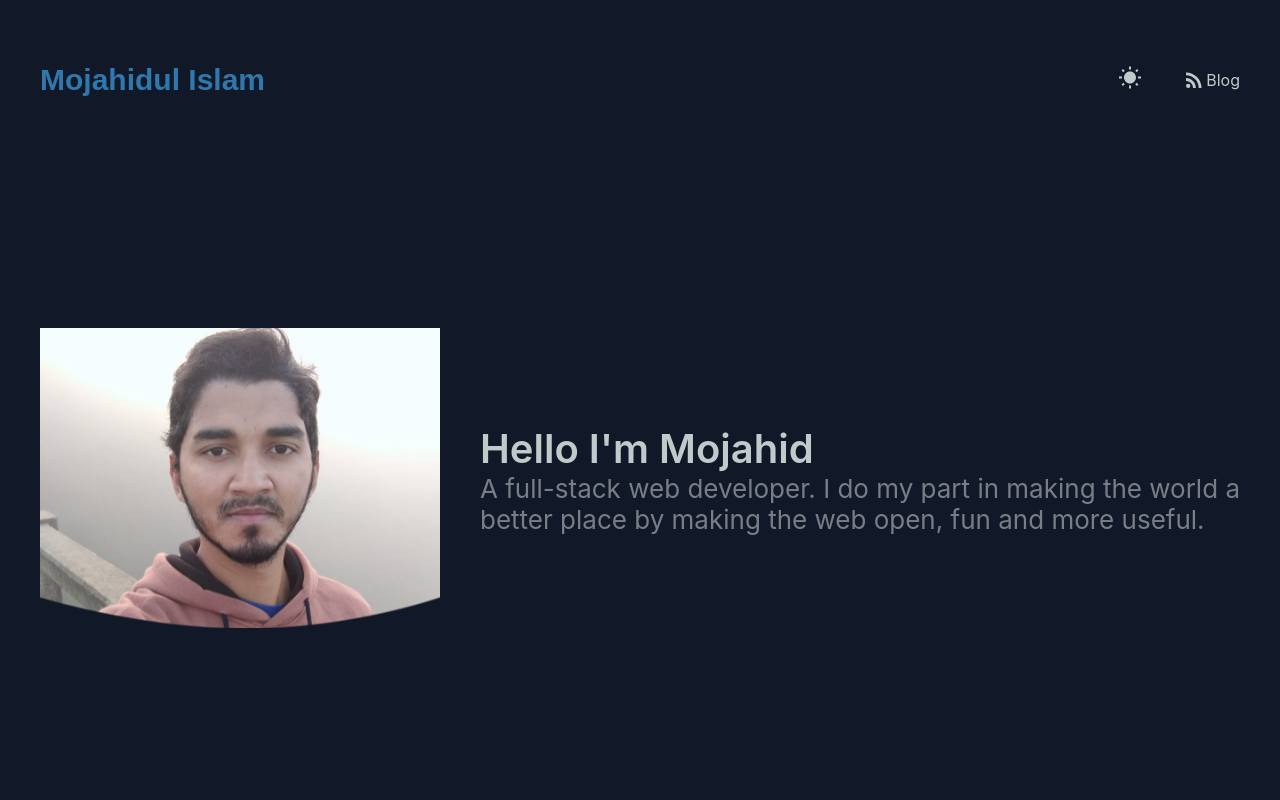
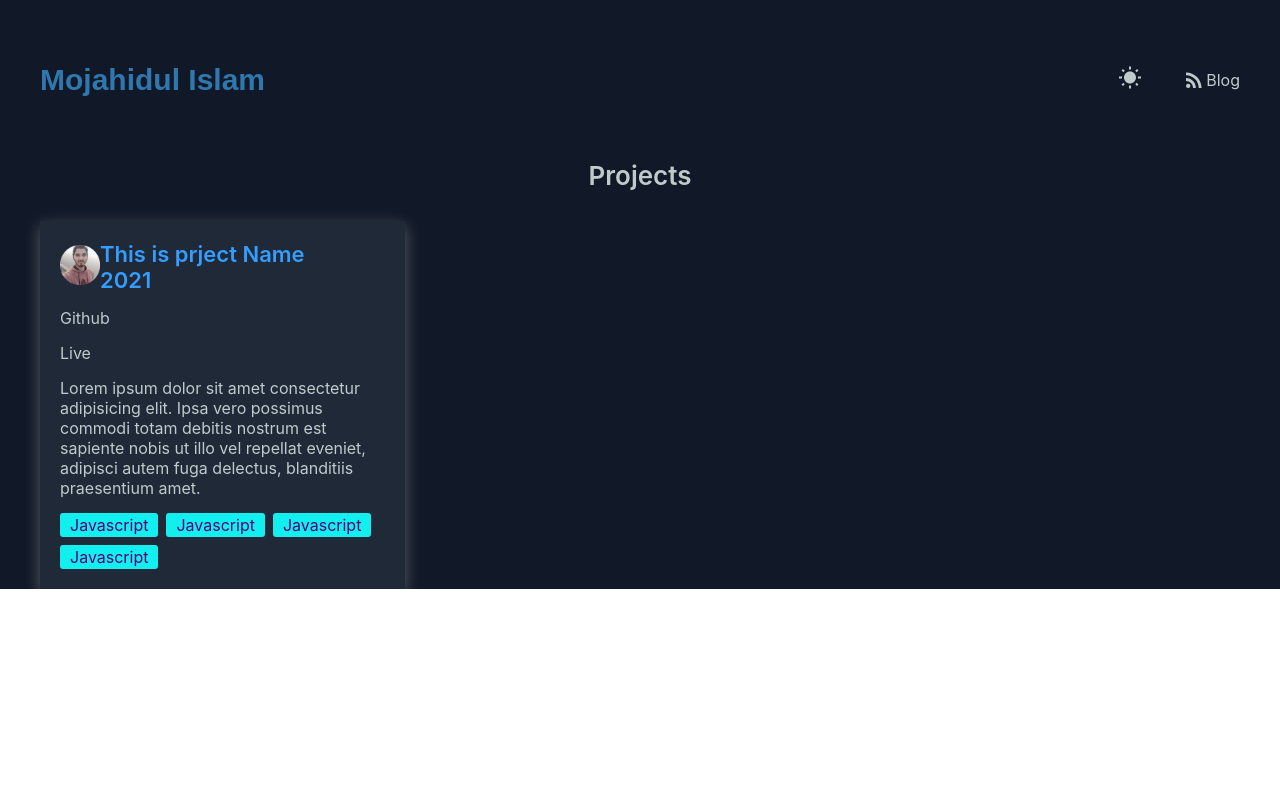
Before and after one commit to islamshaheb/personalPortfolio, a React (Create React App) app: page / in a window 1280 px wide. Shown: the top 800 px of the page. Built offline with nearby package versions, Linux system fonts and the light colour scheme.

Commit message:
pojects section is 80% done, just need to add actaula data on it

```diff
--- /dev/null
+++ b/src/views/components/projects/projects.tsx
@@ -0,0 +1,98 @@
+/** @format */
+
+import { useContext } from 'react';
+import { ThemeContext } from 'App';
+import styles from 'views/pages/homePage/homePage.module.css';
+import profile from 'assets/profile.jpg';
+const Projects = () => {
+  const theme = useContext(ThemeContext);
+  return (
+    <div>
+      <div
+        style={{
+          textAlign: 'center',
+        }}
+      >
+        <p style={{ color: theme.color }} className={styles.title}>
+          Projects
+        </p>
+      </div>
+      <div style={{ display: 'flex', gap: 15 }}>
+        <div
+          className={theme.dark ? styles.boxDark : styles.boxLight}
+          style={{
+            background: theme.dark ? '#1f2937' : '#f7f7f7',
+            display: 'flex',
+            gap: 15,
+            flexDirection: 'column',
+          }}
+        >
+          <div style={{ display: 'flex', alignItems: 'center', justifyContent: 'flex-start' }}>
+            <div>
+              <img src={profile} height={40} width={40} alt='not supported Imge' />
+            </div>
+            <div>
+              <p className={styles.projectName}>This is prject Name</p>
+              <p className={styles.projectName}>2021</p>
+            </div>
+          </div>
+          <p style={{ color: theme.color }}>Github</p>
+          <p style={{ color: theme.color }}>Live</p>
+          <p style={{ color: theme.color }}>
+            Lorem ipsum dolor sit amet consectetur adipisicing elit. Ipsa vero possimus commodi
+            totam debitis nostrum est sapiente nobis ut illo vel repellat eveniet, adipisci autem
+            fuga delectus, blanditiis praesentium amet.
+          </p>
+          <div
+            style={{
+              display: 'flex',
+              flexWrap: 'wrap',
+              alignItems: 'center',
+              gap: 8,
+              alignContent: 'center',
+            }}
+          >
+            <div
+              className={styles.tags}
+              style={{
+                color: theme.dark ? '#540478' : '#F3F2F8',
+                background: theme.dark ? '#12EFEF' : '#544A8A',
+              }}
+            >
+              Javascript
+            </div>
+            <div
+              className={styles.tags}
+              style={{
+                color: theme.dark ? '#540478' : '#F3F2F8',
+                background: theme.dark ? '#12EFEF' : '#544A8A',
+              }}
+            >
+              Javascript
+            </div>
+            <div
+              className={styles.tags}
+              style={{
+                color: theme.dark ? '#540478' : '#F3F2F8',
+                background: theme.dark ? '#12EFEF' : '#544A8A',
+              }}
+            >
+              Javascript
+            </div>{' '}
+            <div
+              className={styles.tags}
+              style={{
+                color: theme.dark ? '#540478' : '#F3F2F8',
+                background: theme.dark ? '#12EFEF' : '#544A8A',
+              }}
+            >
+              Javascript
+            </div>
+          </div>
+        </div>
+      </div>
+    </div>
+  );
+};
+
+export default Projects;
--- a/src/views/pages/homePage/homePage.module.css
+++ b/src/views/pages/homePage/homePage.module.css
@@ -18,3 +18,24 @@
   border-radius: 3px;
   /* font-weight: 600; */
 }
+
+.projectName {
+  font-size: 22px;
+  font-weight: 600;
+  color: #359dfd;
+}
+
+.boxLight {
+  padding: 20px;
+  max-width: 365px;
+  /* box-shadow: white 0px 54px 55px, white 0px -12px 30px, white 0px 4px 6px, white 0px 12px 13px,
+    white 0px -3px 5px; */
+
+  box-shadow: rgba(0, 0, 0, 0.35) 0px 5px 15px;
+}
+
+.boxDark {
+  padding: 20px;
+  max-width: 365px;
+  box-shadow: rgba(255, 255, 255, 0.3) 0px 5px 15px;
+}
--- a/src/views/pages/homePage/homePage.tsx
+++ b/src/views/pages/homePage/homePage.tsx
@@ -5,15 +5,17 @@ import { Theme } from 'model/varable';
 import LandingSection from 'views/components/landIngSection/landingSection';
 import MoreAboutMe from 'views/components/moreAboutMe/moreAboutMe';
 import SkillsAndValues from 'views/components/skillsAndValues/skillsAndValues';
+import Projects from 'views/components/projects/projects';
 interface props {
   theme: Theme;
 }
 const HomePage = ({ theme }: props) => {
   return (
     <>
-      <LandingSection theme={theme} />
-      <MoreAboutMe theme={theme} />
-      <SkillsAndValues />
+      {/* <LandingSection theme={theme} /> */}
+      {/* <MoreAboutMe theme={theme} /> */}
+      {/* <SkillsAndValues /> */}
+      <Projects />
     </>
   );
 };
```
Also changed, not shown: 1 other file (tests, documents, lock files or other folders).
